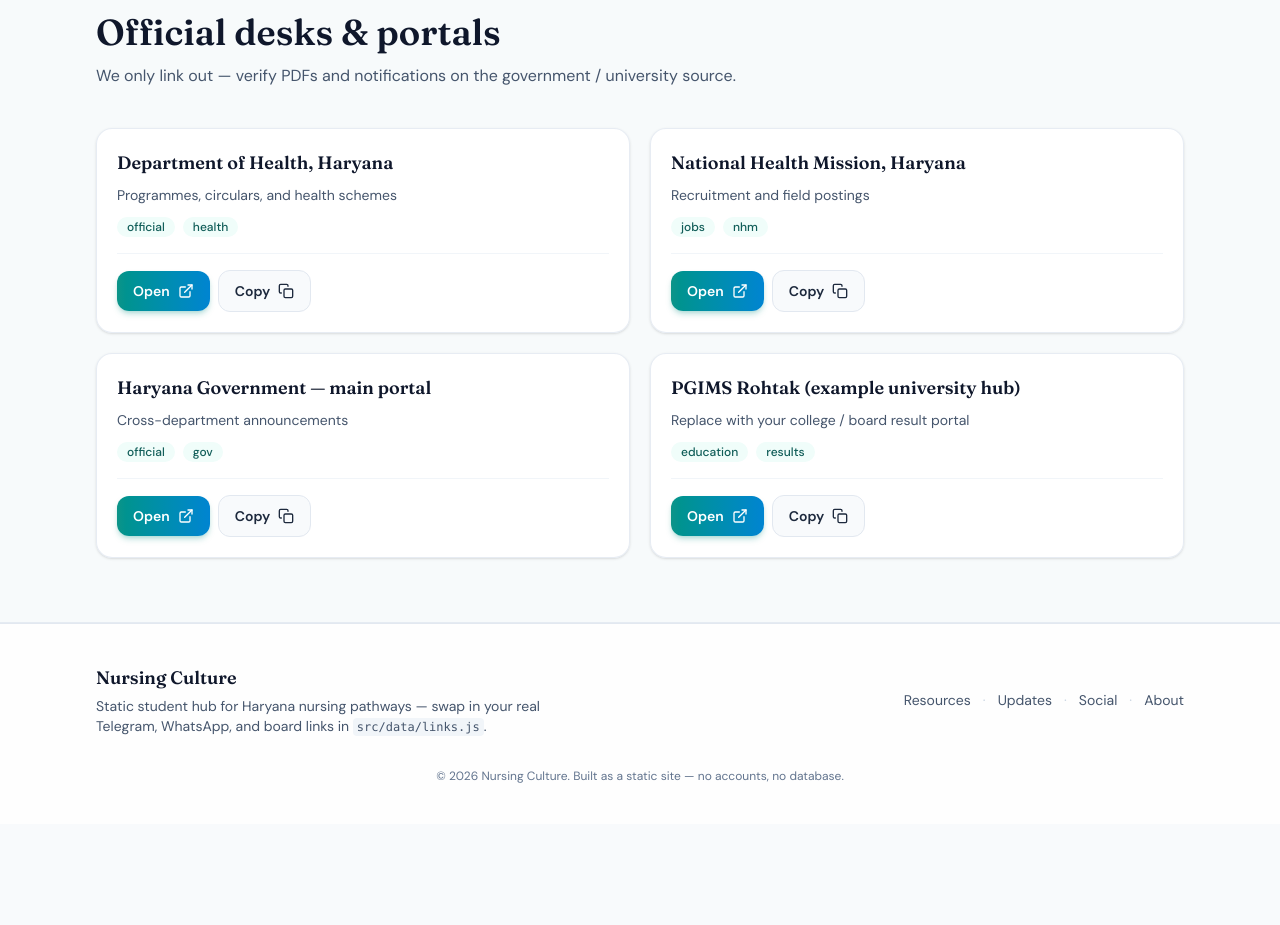
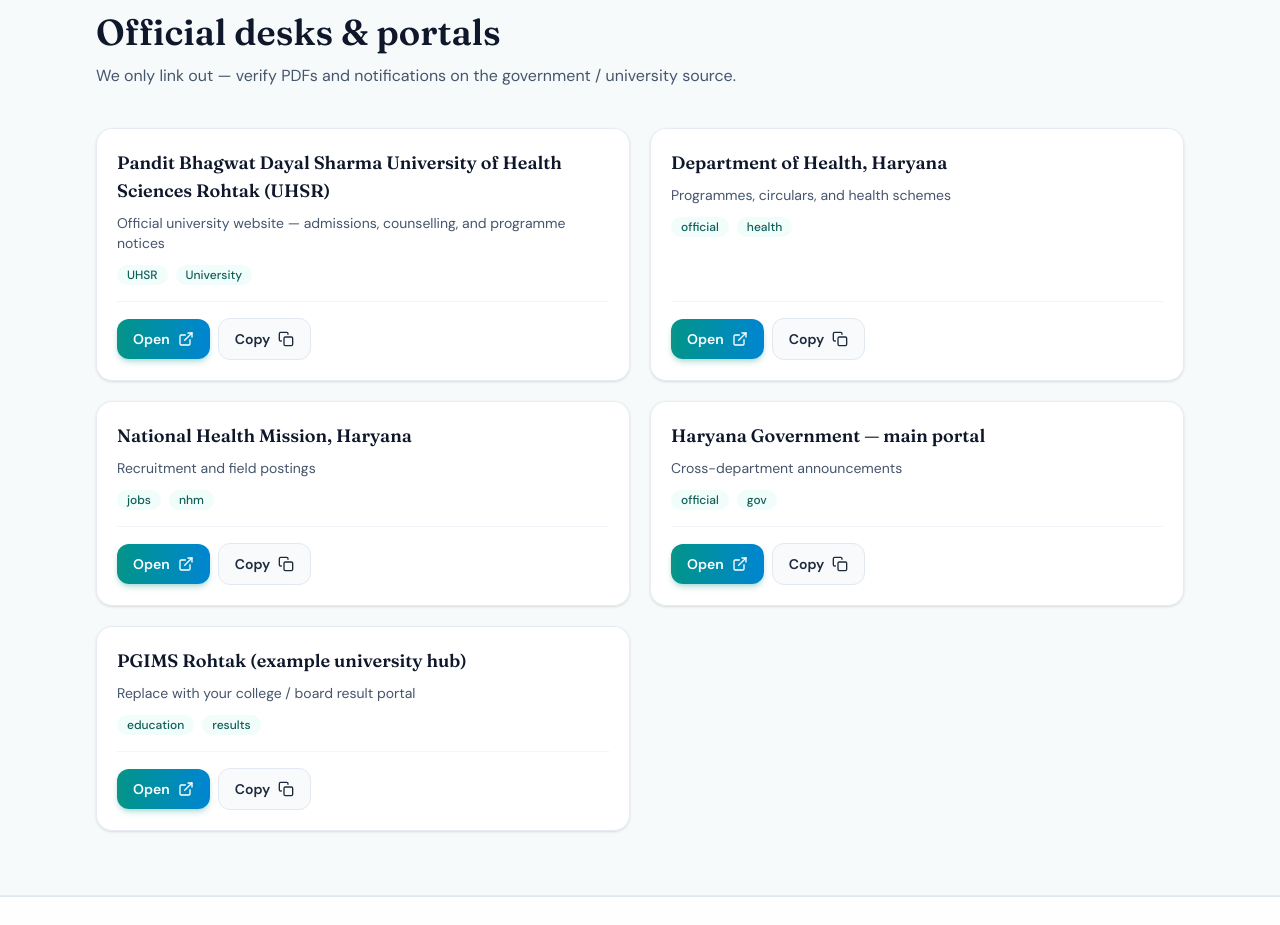
Before and after one commit to mnishjangra/nursing, a React (Vite) app: page / in a window 1280 px wide. Shown: the part 2023-2948 px from the top of the page. Before the commit the page ends 2847 px from the top, so only its background shows below. Built offline with nearby package versions, Linux system fonts and the light colour scheme.

Commit message:
added links

```diff
--- a/src/data/links.js
+++ b/src/data/links.js
@@ -87,6 +87,13 @@
 ]
 
 export const quickAccess = [
+  {
+    id: 'qa-uhsr',
+    title: 'Pandit Bhagwat Dayal Sharma University of Health Sciences Rohtak (UHSR)',
+    subtitle: 'Official university website — admissions, counselling, and programme notices',
+    url: 'https://uhsr.ac.in/',
+    tags: ['UHSR', 'University'],
+  },
   {
     id: 'qa-2',
     title: 'Department of Health, Haryana',
@@ -183,26 +190,72 @@
 export const resultLinks = [
   {
     id: 'rs-1',
-    title: 'Board / university result portal (configure)',
-    url: 'https://pgimsrohtak.ac.in/',
+    title: 'UHS Rohtak — results & academic notices',
+    subtitle: 'Check official UHSR pages for university exam and programme results.',
+    url: 'https://uhsr.ac.in/',
+    tags: ['UHSR', 'Results'],
   },
   {
     id: 'rs-2',
-    title: 'State nursing council — registration status',
-    url: 'https://health.haryana.gov.in/',
+    title: 'Haryana Nurses & Nurse-Midwives Council',
+    subtitle: 'Registration and council-related status where published online.',
+    url: 'https://www.haryananursescouncil.in/',
+    tags: ['Council'],
   },
 ]
 
 export const admissionLinks = [
   {
-    id: 'ad-1',
-    title: 'State admission information (placeholder)',
-    url: 'http://dmer.haryana.gov.in',
+    id: 'adm-uhsr',
+    title: 'Pt. B.D. Sharma UHS Rohtak — official website & main admission hub',
+    subtitle:
+      'BSc Nursing, paramedical courses (BMLT, OTT, radiography, optometry, and related programmes), counselling registration, merit lists, and seat allotment.',
+    url: 'https://uhsr.ac.in/',
+    tags: ['UHSR', 'Counselling'],
   },
   {
-    id: 'ad-2',
-    title: 'Counselling schedule PDF (placeholder)',
+    id: 'adm-uhsr-cet',
+    title: 'UHSR CET / paramedical admission & counselling portal',
+    subtitle: 'Dedicated CET and counselling flow — most active during admission season.',
+    url: 'https://uhsrcetadmissions.in/',
+    tags: ['CET', 'Paramedical'],
+  },
+  {
+    id: 'adm-hnmc-anm-gnm',
+    title: 'ANM / GNM nursing admission — Haryana Nurses & Nurse-Midwives Council',
+    subtitle: 'Official council portal for ANM and GNM admission-related notices and information.',
+    url: 'https://www.haryananursescouncil.in/',
+    tags: ['ANM', 'GNM'],
+  },
+  {
+    id: 'adm-neet',
+    title: 'NEET UG (National Testing Agency)',
+    subtitle:
+      'Some nursing and paramedical admissions may follow NEET UG merit in certain years — always read the current prospectus and government notice.',
+    url: 'https://neet.nta.nic.in/',
+    tags: ['NEET', 'Entrance'],
+  },
+  {
+    id: 'adm-hstes-pharmacy',
+    title: 'HSTES — D.Pharm / B.Pharm (Haryana State Technical Education Society)',
+    subtitle:
+      'Official pharmacy admissions: D.Pharm, B.Pharm, and sometimes B.Pharm (LEET) — registration, choice filling, and seat allotment.',
+    url: 'https://hstes.org.in/',
+    tags: ['Pharmacy', 'HSTES'],
+  },
+  {
+    id: 'adm-dmer',
+    title: 'Directorate of Medical Education and Research, Haryana',
+    subtitle: 'State-level notices for medical and allied health education.',
+    url: 'http://dmer.haryana.gov.in',
+    tags: ['DMER', 'Official'],
+  },
+  {
+    id: 'adm-dshm',
+    title: 'Department of Health — related circulars (reference)',
+    subtitle: 'Health department notices that may overlap with training and workforce programmes.',
     url: 'https://dshm.haryana.gov.in/',
+    tags: ['Health', 'Notices'],
   },
 ]
 
--- a/src/pages/Updates.jsx
+++ b/src/pages/Updates.jsx
@@ -8,7 +8,7 @@
       <SectionHeading
         eyebrow="Stay current"
         title="Results, admissions, and hiring"
-        description="Treat every item as a bookmark to the official notice. Nursing Culture never stores personal data — it simply opens trusted destinations."
+        description="Each card opens the official source in a new tab. Always confirm dates, fees, and eligibility on the live government or university website."
       />
 
       <div className="space-y-14">
@@ -18,18 +18,27 @@
           </h2>
           <div className="grid gap-5 md:grid-cols-2">
             {resultLinks.map((item, i) => (
-              <LinkCard key={item.id} title={item.title} url={item.url} delay={i * 0.05} />
+              <LinkCard key={item.id} {...item} delay={i * 0.05} />
             ))}
           </div>
         </section>
 
         <section>
-          <h2 className="mb-5 font-display text-2xl font-semibold text-slate-900 dark:text-white">
-            Admissions
+          <h2 className="mb-3 font-display text-2xl font-semibold text-slate-900 dark:text-white">
+            Admissions & counselling
           </h2>
+          <p className="mb-6 max-w-3xl text-sm text-slate-600 dark:text-slate-400">
+            <strong className="font-semibold text-slate-800 dark:text-slate-200">
+              Pandit Bhagwat Dayal Sharma University of Health Sciences Rohtak (UHSR)
+            </strong>{' '}
+            is the main university portal for many health-sciences programmes. Use the UHSR site
+            and the CET portal during active admission windows, cross-check ANM/GNM information on
+            the Haryana Nurses &amp; Nurse-Midwives Council site, watch for NEET-based intakes when
+            notified, and use HSTES for D.Pharm / B.Pharm state admissions.
+          </p>
           <div className="grid gap-5 md:grid-cols-2">
             {admissionLinks.map((item, i) => (
-              <LinkCard key={item.id} title={item.title} url={item.url} delay={i * 0.05} />
+              <LinkCard key={item.id} {...item} delay={i * 0.04} />
             ))}
           </div>
         </section>
```
